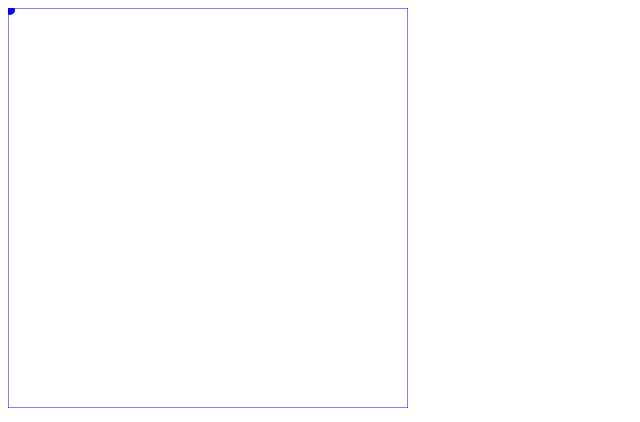
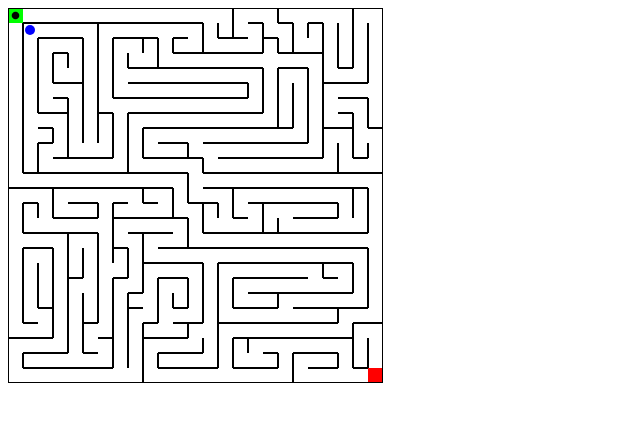
Before and after one commit to aishng/mazeCollision, a plain HTML site: page index.html in a window 1280 px wide. Shown: the whole page, without its empty margins (0-640 px from the left). Drawn offline with Linux system fonts and the light colour scheme.

Commit message:
maze game, with crude collision (based on detecting color)

```diff
--- a/index.html
+++ b/index.html
@@ -4,6 +4,7 @@
 </head>
 	<body>
 		<canvas id="board"></canvas>
+		<canvas id="preview"></canvas>
 	<script src="js/main.js"></script>
 	</body>
 </html>
--- a/js/main.js
+++ b/js/main.js
@@ -1,18 +1,30 @@
 var canvas = document.getElementById('board'),
 	ctx = canvas.getContext('2d');
 
-canvas.width = 400;
-canvas.height = 400;
-window.addEventListener('keydown', movePiece, false); //callback
+var canvas2 = document.getElementById('preview'),
+	ctx2 = canvas2.getContext('2d');
+
+canvas.width = 0;
+canvas.height = 0;
+window.addEventListener('keydown', movePiece, false); //callback function to move the game piece
+
+canvas2.width = 200;
+canvas2.height = 200;
 
 var PIECE_RADIUS = 5; //all caps for constant
-
-var BLOCK_SIZE = 10; //all caps for constant
-
-var SPEED = 5;
+var BLOCK_SIZE = 10;
+var SPEED = 2;
+var POSX = 22;
+var POSY = 22;
+var img = new Image();
 
 // ctx.strokeStyle = "pink";
 // ctx.strokeRect(5,5,25,25);
+
+function loadImages(callback){ //callback is a function
+	img.src = "images/maze.png";
+	img.onload = callback;
+}
 
 function drawBoard(w,h,ctx){
 	ctx.strokeStyle = "blue";
@@ -20,8 +32,8 @@ function drawBoard(w,h,ctx){
 }
 
 var piece = {
-	x : 2,
-	y : 2,
+	x : POSX,
+	y : POSY,
 	radius : PIECE_RADIUS
 }
 
@@ -30,29 +42,79 @@ function drawPiece(x,y,ctx) {
 	ctx.fillStyle = "blue";
 	ctx.arc(x,y,PIECE_RADIUS,0,Math.PI*2,0);
 	ctx.fill();
-
 }
 
-function drawAll (ctx) {
+function drawMaze(ctx){
+	ctx.drawImage(img, 0, 0);
+}
+
+function winData (ctx){
+	var piecePadding = PIECE_RADIUS +1;
+	var winData = ctx.getImageData(piece.x - piecePadding,piece.y - piecePadding,piecePadding*2,piecePadding*2);
+	return winData;
+}
+
+function imageData(ctx, ctx2) {
+	ctx2.clearRect(0,0,canvas2.width,canvas2.height);
+	preview = winData(ctx);
+// 	ctx2.putImageData(preview,0,0);
+}
+
+function drawAll (ctx, ctx2) {
+	canvas.width  = img.width;
+	canvas.height = img.height;
 	ctx.clearRect(0,0,canvas.width,canvas.height);
-	drawBoard(40,40,ctx);
+	drawMaze(ctx);
+	//drawBoard(40,40,ctx);
 	drawPiece(piece.x, piece.y, ctx);
+	imageData(ctx, ctx2);
+}
+function detectCollision(winData){
+	var topLeft = winData.data[0] == 0;
+	var topRight = winData.data[44] == 0;
+	var bottomLeft = winData.data[528] == 0;
+	var bottomRight = winData.data[572] == 0;
+
+	var colString = "";
+
+	if (topLeft || topRight){
+		colString += "TOP";
+		console.log('detected black TOP');
+	}
+	if (topRight || bottomRight){
+		colString += "RIGHT";
+		console.log('detected black RIGHT')
+	}
+	if (topLeft || bottomLeft){
+		colString += "LEFT";
+		console.log('detected black LEFT')
+	}
+	if (bottomRight || bottomLeft){
+		colString += "BOTTOM";
+		console.log('detected black BOTTOM')
+	}
+
+	return colString;
 }
 
 function movePiece(e) {
-	if (e.keyCode == 37){
+	e.preventDefault();
+	var collisions = detectCollision(winData(ctx));
+
+	if (e.keyCode == 37 && collisions.indexOf("LEFT") < 0){
 		piece.x -= SPEED;
 	}
-	if (e.keyCode == 38){
+	if (e.keyCode == 38 && collisions.indexOf("TOP") < 0){
 		piece.y -= SPEED;
 	}
-	if (e.keyCode == 39){
+	if (e.keyCode == 39 && collisions.indexOf("RIGHT") < 0){
 		piece.x += SPEED;
 	}
-	if (e.keyCode == 40) {
+	if (e.keyCode == 40 && collisions.indexOf("BOTTOM") < 0) {
 		piece.y += SPEED;
 	}
-	drawAll(ctx);
+	drawAll(ctx, ctx2);
 }
 
-drawAll(ctx);
+loadImages(drawAll.bind(this, ctx, ctx2)); //passing a function into loadImages aka a callback function
+//bind function so we can pass drawAll's parameter as well (ctx)
```
Also changed, not shown: images/maze.png (added).
